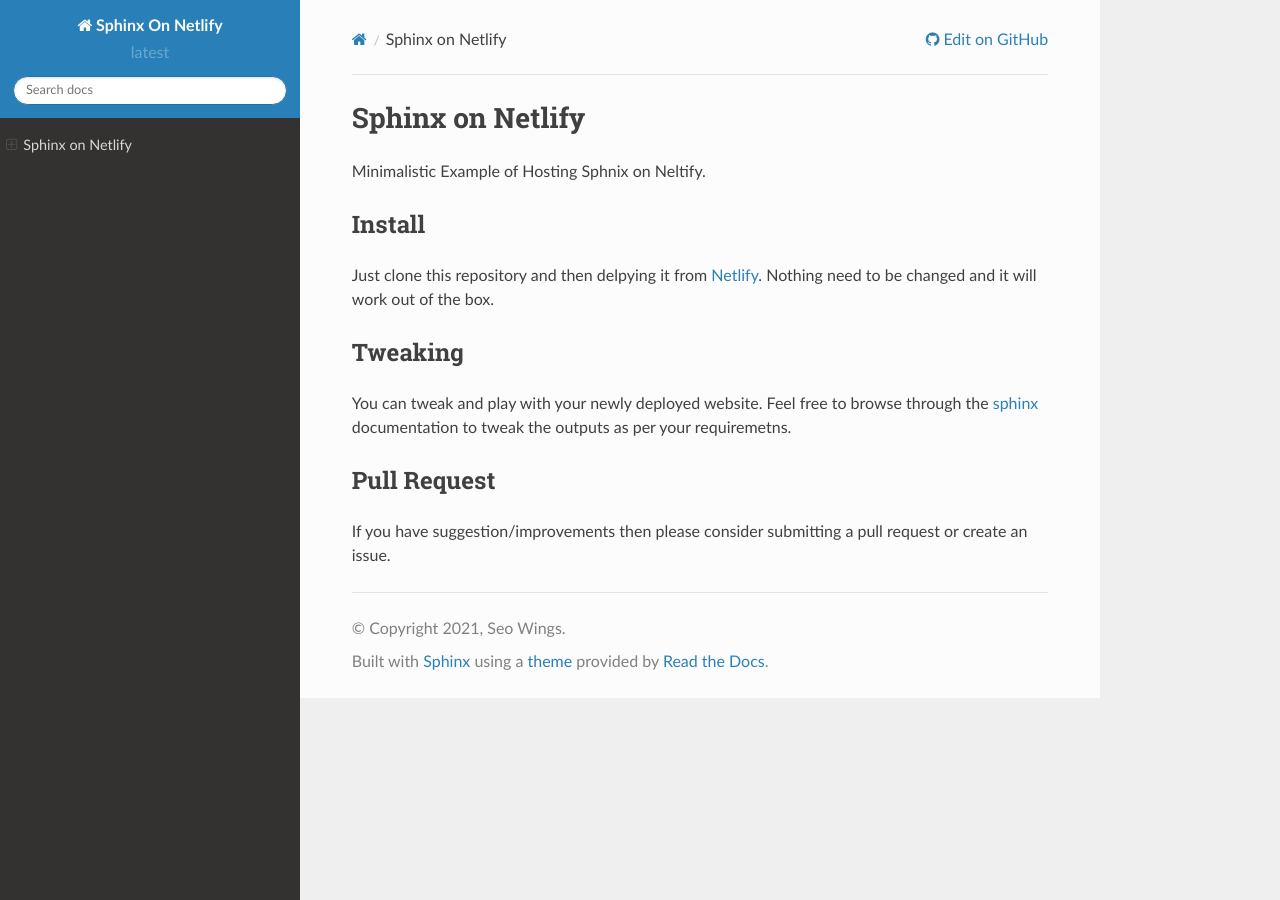
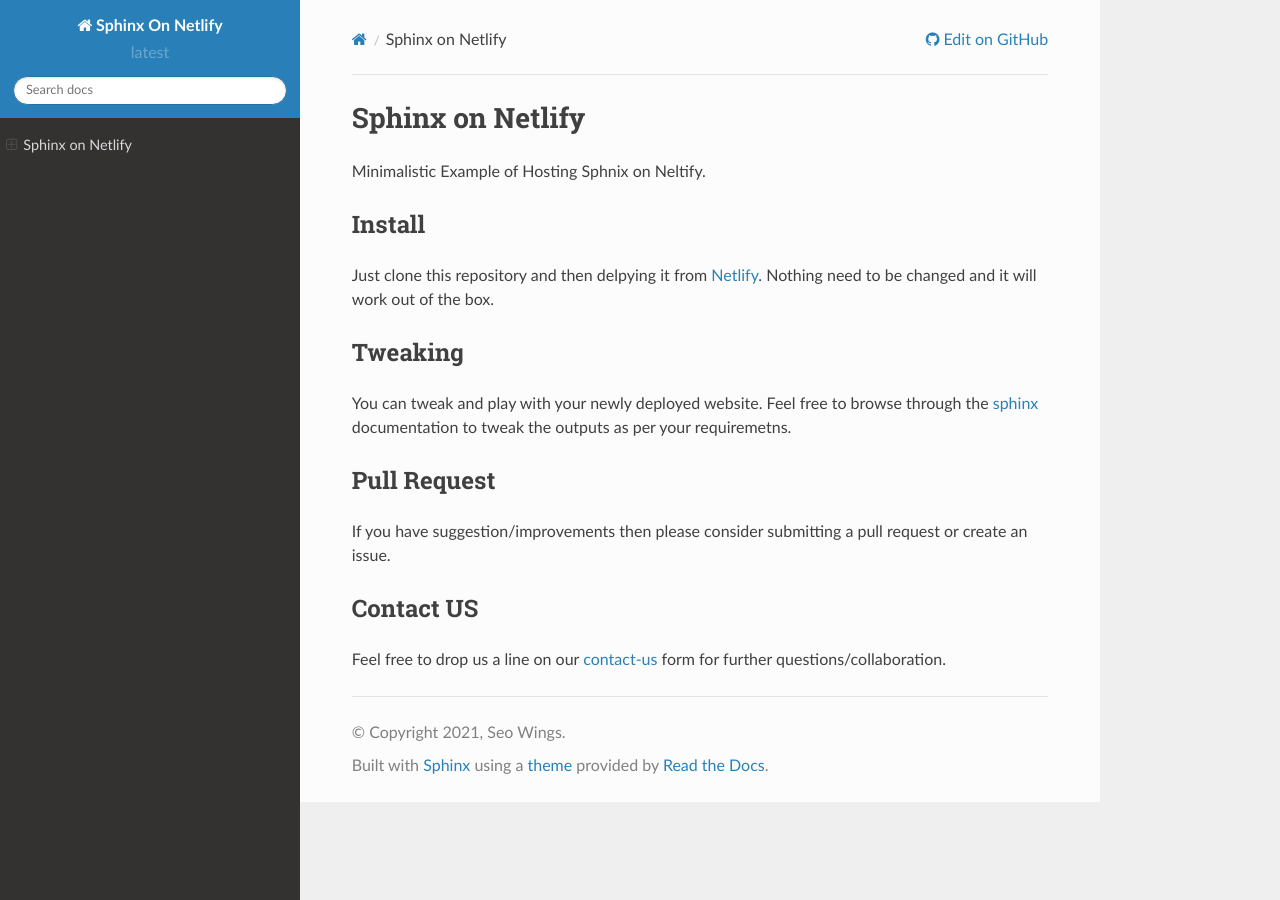
Before and after one commit to serpwings/sphinx-netlify, a Sphinx documentation site: the page built from source/index.rst, in a window 1280 px wide. Built offline with Sphinx 7.4.7 and the Read the Docs theme 2.0.0, drawn with Linux system fonts in a browser that asks for light colours.

Commit message:
updated contact us link

```diff
--- a/source/index.rst
+++ b/source/index.rst
@@ -20,8 +20,15 @@ Pull Request
 
 If you have suggestion/improvements then please consider submitting a pull request or create an issue.
 
+Contact US
+============
+
+Feel free to drop us a line on our `contact-us`_ form for further questions/collaboration.
+
+
 .. toctree::
    :maxdepth: 2
 
 .. _sphinx: https://www.sphinx-doc.org/en/master/
 .. _Netlify: https://www.netlify.com/
+.. _contact-us: https://www.seowings.org/contact-us/
```
